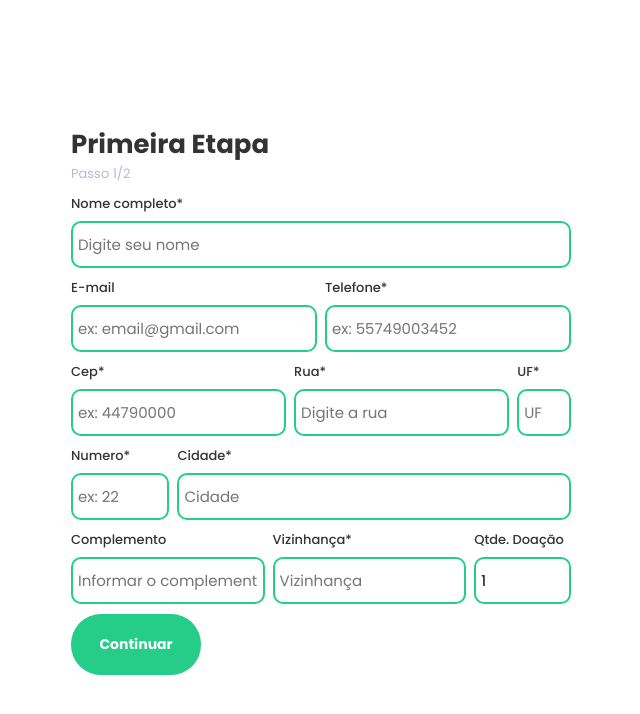
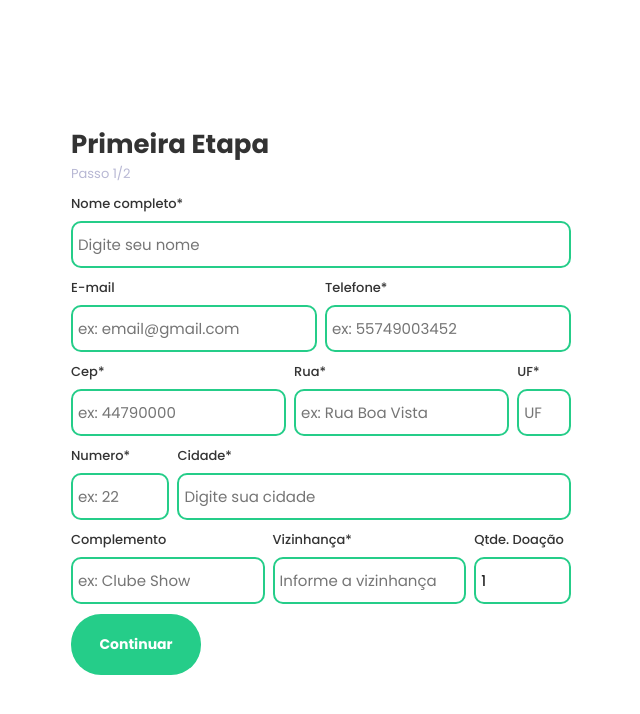
Before and after one commit to douglassantos45/computer-donation, a Next.js app: page / in a window 1280 px wide. Shown: the top 714 px of the page, without its empty margins (319-959 px from the left). Built offline with nearby package versions, Linux system fonts and the light colour scheme.

Commit message:
Formulario funcionando

```diff
--- a/src/pages/forms/step1/index.tsx
+++ b/src/pages/forms/step1/index.tsx
@@ -165,7 +165,7 @@ export default function Step1() {
             Rua*
             <input
               type="text"
-              placeholder="Digite a rua"
+              placeholder="ex: Rua Boa Vista"
               name="setStreet"
               onChange={handleChange}
               value={state.streetAddress}
@@ -201,7 +201,7 @@ export default function Step1() {
             Cidade*
             <input
               type="text"
-              placeholder="Cidade"
+              placeholder="Digite sua cidade"
               name="setCity"
               onChange={handleChange}
               value={state.city}
@@ -214,7 +214,7 @@ export default function Step1() {
             Complemento
             <input
               type="text"
-              placeholder="Informar o complemento"
+              placeholder="ex: Clube Show"
               name="setComplement"
               onChange={handleChange}
               value={state.complement}
@@ -225,7 +225,7 @@ export default function Step1() {
             Vizinhança*
             <input
               type="text"
-              placeholder="Vizinhança"
+              placeholder="Informe a vizinhança"
               name="setNeighborhood"
               onChange={handleChange}
               value={state.neighborhood}
```
